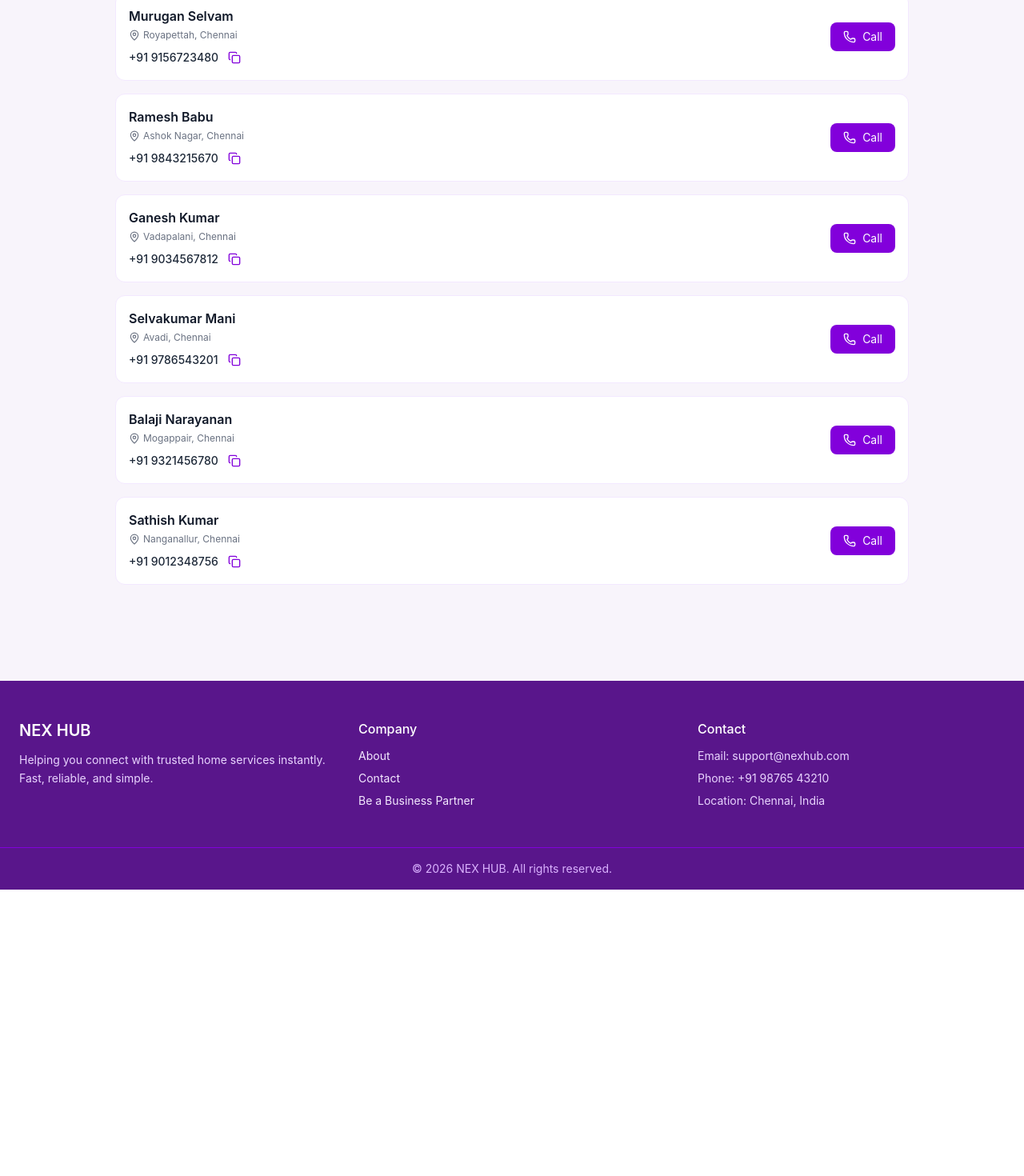
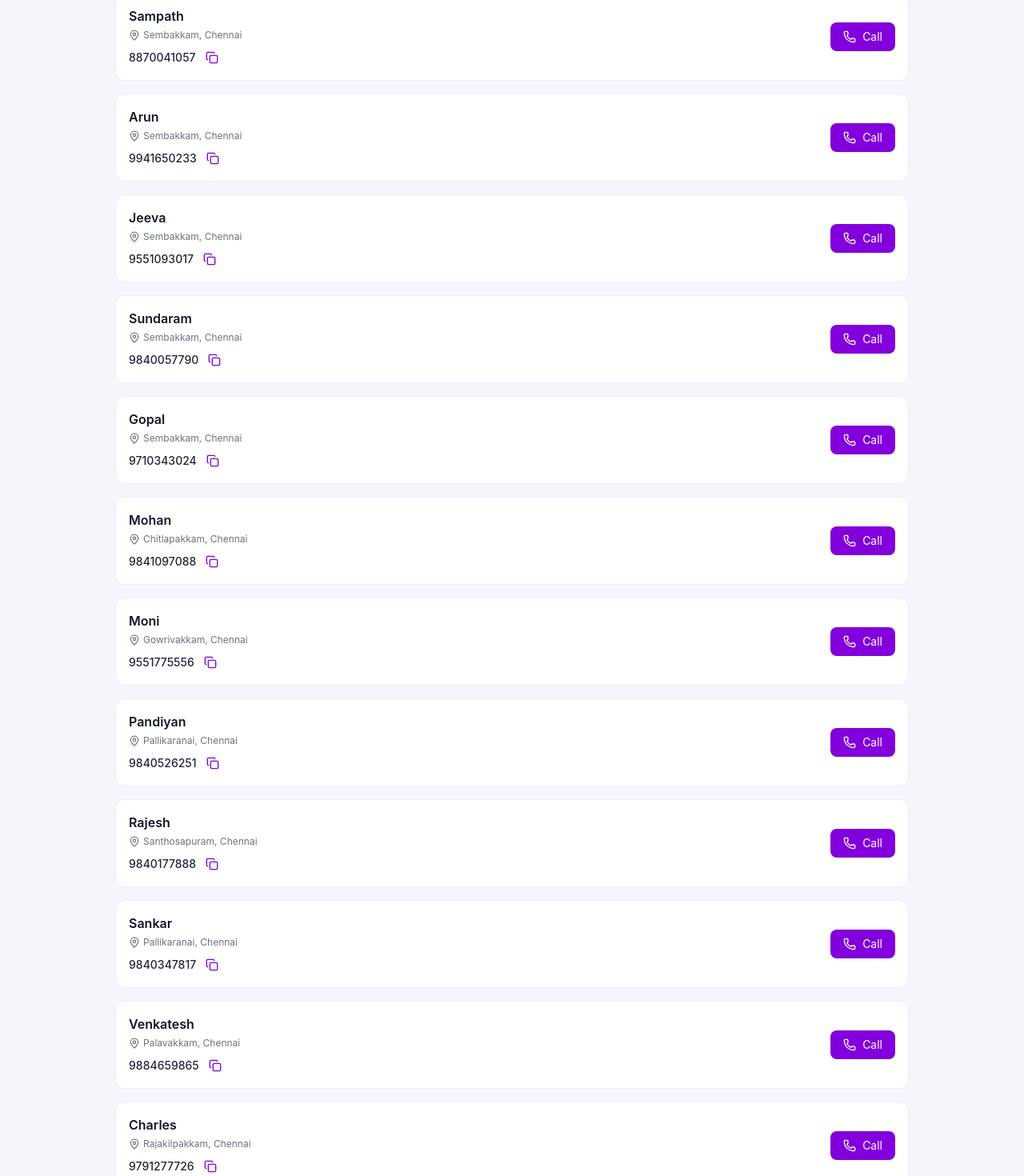
Before and after one commit to Mukunthan-A-R/nexhub, a React (Vite) app: page /plumbing in a window 1280 px wide. Shown: the part 218-1688 px from the top of the page at 80% size. Before the commit the page ends 1330 px from the top, so only its background shows below. Built offline with nearby package versions, Linux system fonts and the light colour scheme.

Commit message:
adding plumbing details

```diff
--- a/src/pages/Home.jsx
+++ b/src/pages/Home.jsx
@@ -73,7 +73,7 @@ export default function Home() {
         </div>
       </div>
 
-      <ServicesCarousel services={services}></ServicesCarousel>
+      {/* <ServicesCarousel services={services}></ServicesCarousel> */}
       <BusinessOverview></BusinessOverview>
       <BusinessOverview2></BusinessOverview2>
       <Footer></Footer>
--- a/src/pages/Plumbing.jsx
+++ b/src/pages/Plumbing.jsx
@@ -6,41 +6,101 @@ import ServiceList from "../components/ServiceList";
 const Plumbing = () => {
   const data = [
   {
-      name: "Murugan Selvam",
+    name: "Sampath",
     role: "Plumbing",
-      phone: "+91 9156723480",
-      location: "Royapettah, Chennai",
+    phone: "8870041057",
+    location: "Sembakkam, Chennai",
   },
   {
-      name: "Ramesh Babu",
+    name: "Arun",
     role: "Plumbing",
-      phone: "+91 9843215670",
-      location: "Ashok Nagar, Chennai",
+    phone: "9941650233",
+    location: "Sembakkam, Chennai",
   },
   {
-      name: "Ganesh Kumar",
+    name: "Jeeva",
     role: "Plumbing",
-      phone: "+91 9034567812",
-      location: "Vadapalani, Chennai",
+    phone: "9551093017",
+    location: "Sembakkam, Chennai",
   },
   {
-      name: "Selvakumar Mani",
+    name: "Sundaram",
     role: "Plumbing",
-      phone: "+91 9786543201",
-      location: "Avadi, Chennai",
+    phone: "9840057790",
+    location: "Sembakkam, Chennai",
   },
   {
-      name: "Balaji Narayanan",
+    name: "Gopal",
     role: "Plumbing",
-      phone: "+91 9321456780",
-      location: "Mogappair, Chennai",
+    phone: "9710343024",
+    location: "Sembakkam, Chennai",
   },
   {
-      name: "Sathish Kumar",
+    name: "Mohan",
     role: "Plumbing",
-      phone: "+91 9012348756",
-      location: "Nanganallur, Chennai",
+    phone: "9841097088",
+    location: "Chitlapakkam, Chennai",
   },
+  {
+    name: "Moni",
+    role: "Plumbing",
+    phone: "9551775556",
+    location: "Gowrivakkam, Chennai",
+  },
+  {
+    name: "Pandiyan",
+    role: "Plumbing",
+    phone: "9840526251",
+    location: "Pallikaranai, Chennai",
+  },
+  {
+    name: "Rajesh",
+    role: "Plumbing",
+    phone: "9840177888",
+    location: "Santhosapuram, Chennai",
+  },
+  {
+    name: "Sankar",
+    role: "Plumbing",
+    phone: "9840347817",
+    location: "Pallikaranai, Chennai",
+  },
+  {
+    name: "Venkatesh",
+    role: "Plumbing",
+    phone: "9884659865",
+    location: "Palavakkam, Chennai",
+  },
+  {
+    name: "Charles",
+    role: "Plumbing",
+    phone: "9791277726",
+    location: "Rajakilpakkam, Chennai",
+  },
+  {
+    name: "Gowsik",
+    role: "Plumbing",
+    phone: "9386645613",
+    location: "Sembakkam, Chennai",
+  },
+  {
+    name: "Sundaram",
+    role: "Plumbing",
+    phone: "9941828270",
+    location: "Sembakkam, Chennai",
+  },
+  {
+    name: "Jayaram",
+    role: "Plumbing",
+    phone: "9591779144",
+    location: "Sembakkam, Chennai",
+  },
+  {
+    name: "Unnikrishnan",
+    role: "Plumbing",
+    phone: "8124290416",
+    location: "Sembakkam, Chennai",
+  }
 ];
 
   return (
```
Lines whose indentation alone changed are shown as unchanged.
